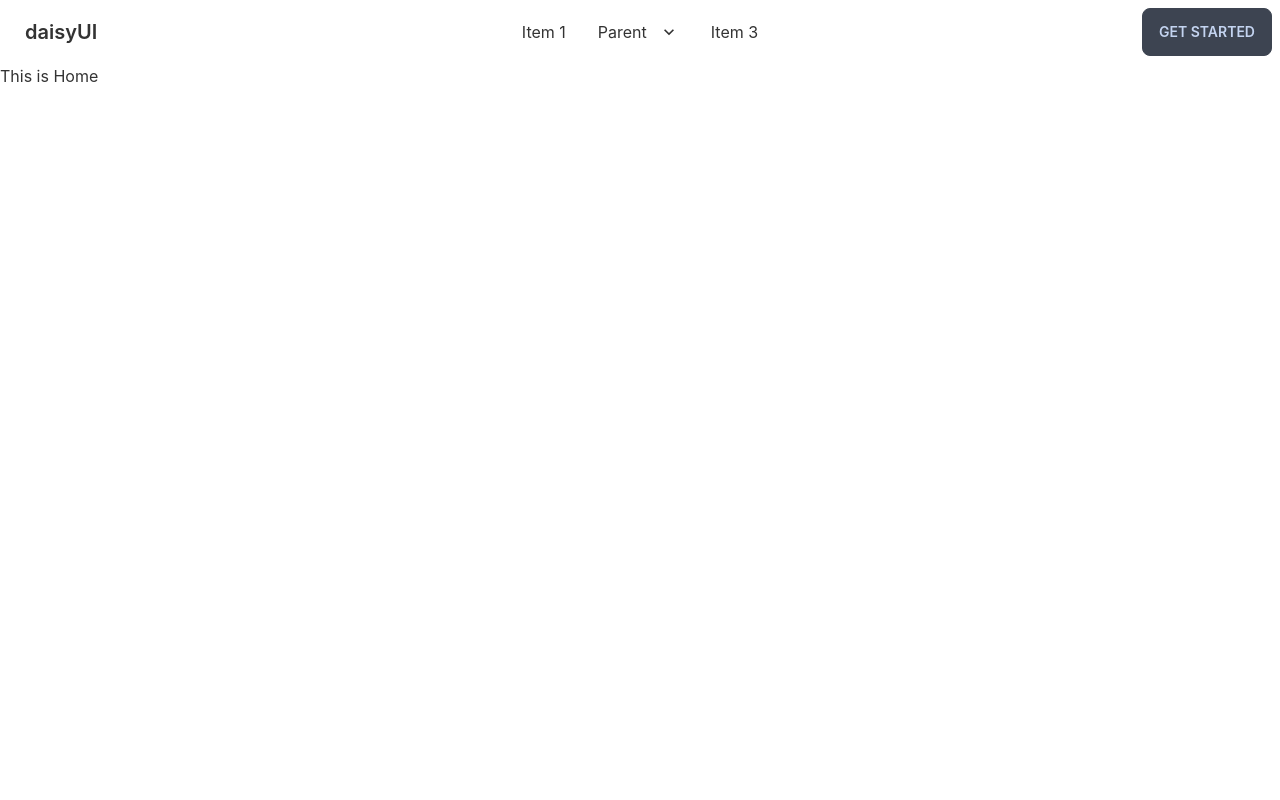
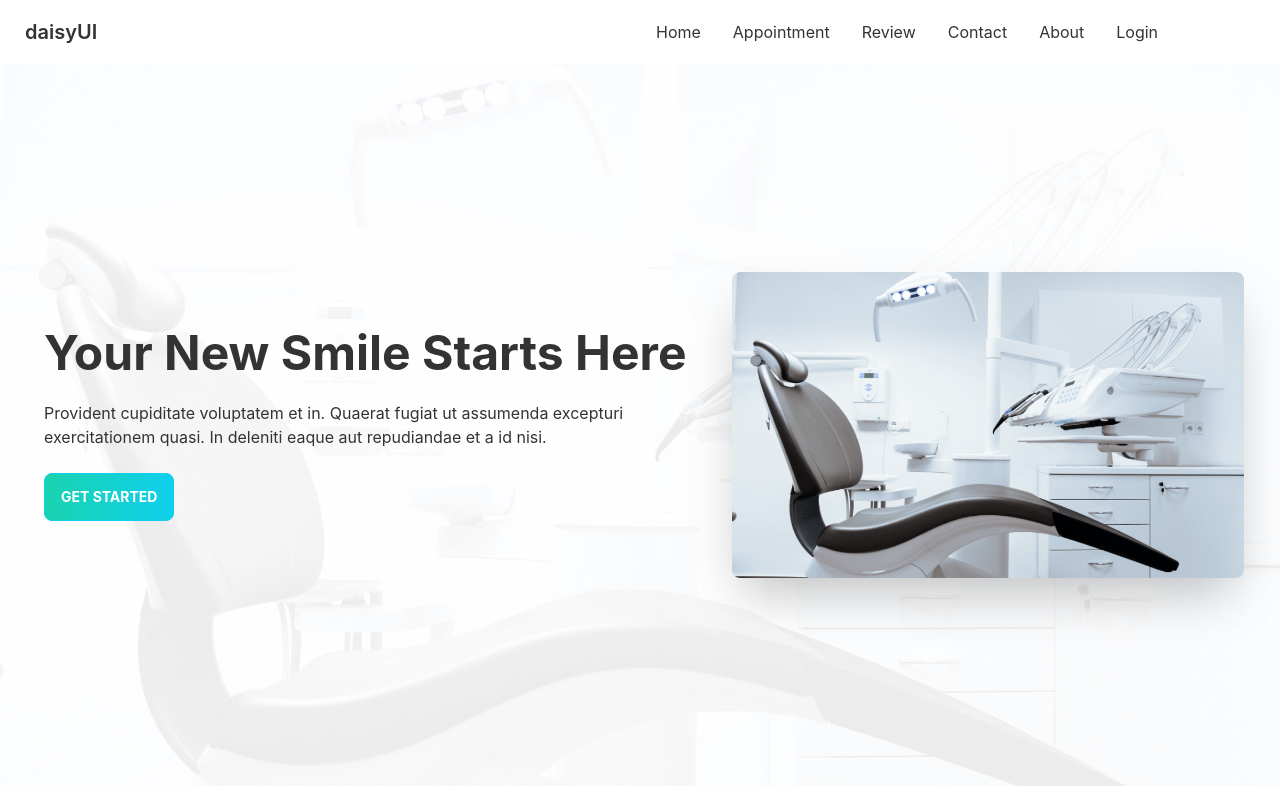
Before and after one commit to devnoman01/doctors-portal-client, a React (Create React App) app: page / in a window 1280 px wide. Built offline with nearby package versions, Linux system fonts and the light colour scheme.

Commit message:
banner section complete

```diff
--- a/src/App.js
+++ b/src/App.js
@@ -3,6 +3,7 @@ import "./App.css";
 import Navbar from "./Components/Navbar";
 import About from "./Pages/About/About";
 import Home from "./Pages/Home/Home";
+import Login from "./Pages/Login/Login";
 
 function App() {
   return (
@@ -11,7 +12,7 @@ function App() {
       <Routes>
         <Route path="/" element={<Home />} />
         <Route path="/about" element={<About />} />
-        {/* <Route path="/" element={} /> */}
+        <Route path="/login" element={<Login />} />
       </Routes>
     </div>
   );
--- a/src/Components/Navbar.js
+++ b/src/Components/Navbar.js
@@ -1,6 +1,30 @@
 import React from "react";
+import { Link } from "react-router-dom";
 
 const Navbar = () => {
+  const menuItems = (
+    <>
+      <li>
+        <Link to="/">Home</Link>
+      </li>
+      <li>
+        <Link to="/appointment">Appointment</Link>
+      </li>
+      <li>
+        <Link to="/review">Review</Link>
+      </li>
+      <li>
+        <Link to="/contact">Contact</Link>
+      </li>
+      <li>
+        <Link to="/about">About</Link>
+      </li>
+      <li>
+        <Link to="/login">Login</Link>
+      </li>
+    </>
+  );
+
   return (
     <div className="navbar bg-base-100">
       <div className="navbar-start">
@@ -25,72 +49,13 @@ const Navbar = () => {
             tabIndex="0"
             className="menu menu-compact dropdown-content mt-3 p-2 shadow bg-base-100 rounded-box w-52"
           >
-            <li>
-              <a>Item 1</a>
-            </li>
-            <li tabIndex="0">
-              <a className="justify-between">
-                Parent
-                <svg
-                  className="fill-current"
-                  xmlns="http://www.w3.org/2000/svg"
-                  width="24"
-                  height="24"
-                  viewBox="0 0 24 24"
-                >
-                  <path d="M8.59,16.58L13.17,12L8.59,7.41L10,6L16,12L10,18L8.59,16.58Z" />
-                </svg>
-              </a>
-              <ul className="p-2">
-                <li>
-                  <a>Submenu 1</a>
-                </li>
-                <li>
-                  <a>Submenu 2</a>
-                </li>
-              </ul>
-            </li>
-            <li>
-              <a>Item 3</a>
-            </li>
+            {menuItems}
           </ul>
         </div>
         <a className="btn btn-ghost normal-case text-xl">daisyUI</a>
       </div>
       <div className="navbar-center hidden lg:flex">
-        <ul className="menu menu-horizontal p-0">
-          <li>
-            <a>Item 1</a>
-          </li>
-          <li tabIndex="0">
-            <a>
-              Parent
-              <svg
-                className="fill-current"
-                xmlns="http://www.w3.org/2000/svg"
-                width="20"
-                height="20"
-                viewBox="0 0 24 24"
-              >
-                <path d="M7.41,8.58L12,13.17L16.59,8.58L18,10L12,16L6,10L7.41,8.58Z" />
-              </svg>
-            </a>
-            <ul className="p-2">
-              <li>
-                <a>Submenu 1</a>
-              </li>
-              <li>
-                <a>Submenu 2</a>
-              </li>
-            </ul>
-          </li>
-          <li>
-            <a>Item 3</a>
-          </li>
-        </ul>
-      </div>
-      <div className="navbar-end">
-        <a className="btn">Get started</a>
+        <ul className="menu menu-horizontal p-0">{menuItems}</ul>
       </div>
     </div>
   );
--- /dev/null
+++ b/src/Pages/Home/Banner.js
@@ -0,0 +1,26 @@
+import React from "react";
+import chair from "../../assets/images/chair.png";
+import bg from "../../assets/images/bg.png";
+
+const Banner = () => {
+  return (
+    <div className="hero py-48 px-5" style={{ backgroundImage: `url(${bg})` }}>
+      <div className="hero-content flex-col lg:flex-row-reverse">
+        <img src={chair} className="max-w-lg rounded-lg shadow-2xl" />
+        <div className="px-2 py-1">
+          <h1 className="text-5xl font-bold">Your New Smile Starts Here</h1>
+          <p className="py-6">
+            Provident cupiditate voluptatem et in. Quaerat fugiat ut assumenda
+            excepturi exercitationem quasi. In deleniti eaque aut repudiandae et
+            a id nisi.
+          </p>
+          <button className="btn btn-primary text-white font-bold uppercase bg-gradient-to-r from-secondary to-primary">
+            Get Started
+          </button>
+        </div>
+      </div>
+    </div>
+  );
+};
+
+export default Banner;
--- a/src/Pages/Home/Home.js
+++ b/src/Pages/Home/Home.js
@@ -1,9 +1,10 @@
 import React from "react";
+import Banner from "./Banner";
 
 const Home = () => {
   return (
     <div>
-      <h2>This is Home</h2>
+      <Banner />
     </div>
   );
 };
--- /dev/null
+++ b/src/Pages/Login/Login.js
@@ -0,0 +1,11 @@
+import React from "react";
+
+const Login = () => {
+  return (
+    <div>
+      <h2>This is Login page</h2>
+    </div>
+  );
+};
+
+export default Login;
```
